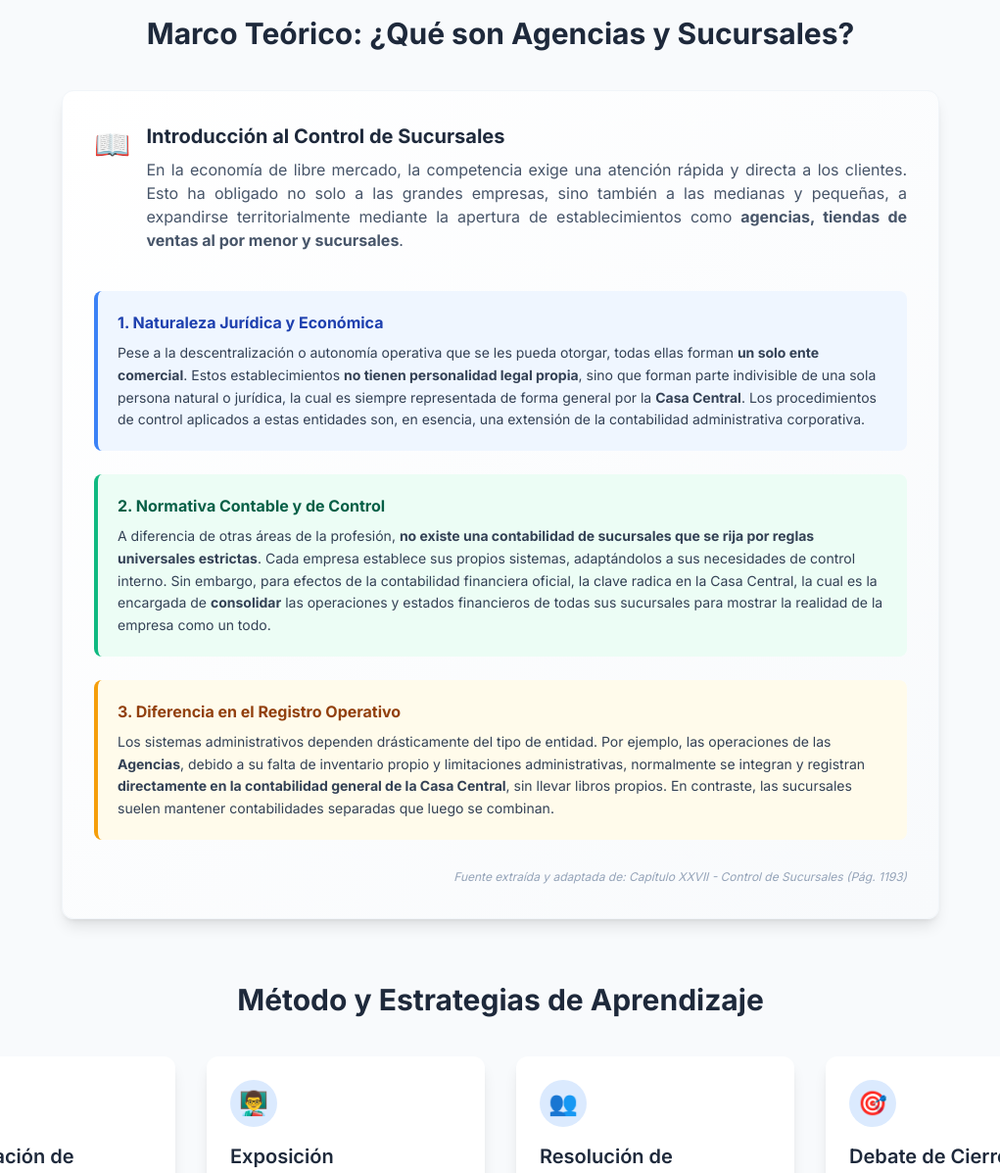
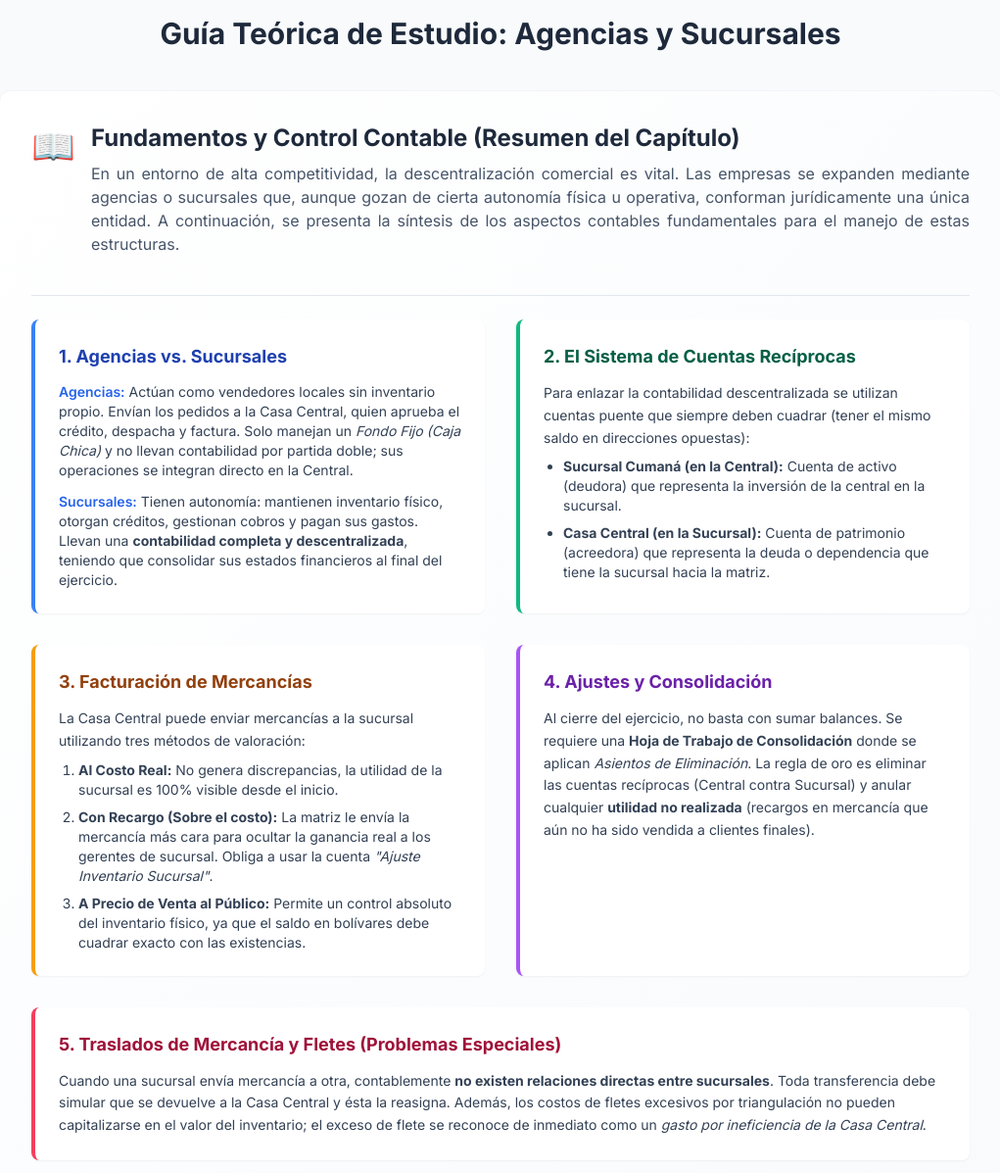
Before and after one commit to profesorfclementeunipap-debug/Contabilidad-IV-UCSAR, a website: page planificacion-tema3-agencias-sucursales.html in a window 1280 px wide. Shown: the part 800-1997 px from the top of the page at 98% size, without its empty margins (129-1150 px from the left). Drawn offline with nearby package versions, Linux system fonts and the light colour scheme.

Commit message:
Feat: Expand Marco Teorico to cover all 30 pages of the chapter

```diff
--- a/planificacion-tema3-agencias-sucursales.html
+++ b/planificacion-tema3-agencias-sucursales.html
@@ -110,44 +110,71 @@
             </div>
         </section>
 
-        <!-- Material de Apoyo: Marco Teórico -->
+        <!-- Material de Apoyo: Marco Teórico Extendido -->
         <section id="marco-teorico" class="mb-16 scroll-mt-20">
-            <h2 class="text-3xl font-bold text-center mb-10 text-slate-800">Marco Teórico: ¿Qué son Agencias y Sucursales?</h2>
-            <div class="bg-gradient-to-br from-white to-slate-50 p-8 rounded-xl shadow-lg border border-slate-100 max-w-4xl mx-auto">
-                <div class="flex items-start mb-6">
-                    <div class="text-3xl mr-4 mt-1 text-blue-600">📖</div>
+            <h2 class="text-3xl font-bold text-center mb-10 text-slate-800">Guía Teórica de Estudio: Agencias y Sucursales</h2>
+            <div class="bg-gradient-to-br from-white to-slate-50 p-8 rounded-xl shadow-lg border border-slate-100 max-w-5xl mx-auto">
+                <div class="flex items-start mb-6 border-b border-slate-200 pb-6">
+                    <div class="text-4xl mr-4 mt-1 text-blue-600">📖</div>
                     <div>
-                        <h3 class="text-xl font-bold text-slate-800 mb-2">Introducción al Control de Sucursales</h3>
+                        <h3 class="text-2xl font-bold text-slate-800 mb-2">Fundamentos y Control Contable (Resumen del Capítulo)</h3>
                         <p class="text-slate-600 text-justify mb-4">
-                            En la economía de libre mercado, la competencia exige una atención rápida y directa a los clientes. Esto ha obligado no solo a las grandes empresas, sino también a las medianas y pequeñas, a expandirse territorialmente mediante la apertura de establecimientos como <strong>agencias, tiendas de ventas al por menor y sucursales</strong>.
+                            En un entorno de alta competitividad, la descentralización comercial es vital. Las empresas se expanden mediante agencias o sucursales que, aunque gozan de cierta autonomía física u operativa, conforman jurídicamente una única entidad. A continuación, se presenta la síntesis de los aspectos contables fundamentales para el manejo de estas estructuras.
                         </p>
                     </div>
                 </div>
 
-                <div class="space-y-6">
-                    <div class="bg-blue-50 p-5 rounded-lg border-l-4 border-blue-500">
-                        <h4 class="font-bold text-blue-800 mb-2">1. Naturaleza Jurídica y Económica</h4>
+                <div class="grid grid-cols-1 md:grid-cols-2 gap-8">
+                    <!-- Diferencias -->
+                    <div class="bg-white p-6 rounded-lg border-l-4 border-blue-500 shadow-sm">
+                        <h4 class="font-bold text-blue-800 mb-3 text-lg">1. Agencias vs. Sucursales</h4>
+                        <ul class="space-y-3 text-sm text-slate-700">
+                            <li><span class="font-semibold text-blue-600">Agencias:</span> Actúan como vendedores locales sin inventario propio. Envían los pedidos a la Casa Central, quien aprueba el crédito, despacha y factura. Solo manejan un <em>Fondo Fijo (Caja Chica)</em> y no llevan contabilidad por partida doble; sus operaciones se integran directo en la Central.</li>
+                            <li><span class="font-semibold text-blue-600">Sucursales:</span> Tienen autonomía: mantienen inventario físico, otorgan créditos, gestionan cobros y pagan sus gastos. Llevan una <strong>contabilidad completa y descentralizada</strong>, teniendo que consolidar sus estados financieros al final del ejercicio.</li>
+                        </ul>
+                    </div>
+
+                    <!-- Cuentas Recíprocas -->
+                    <div class="bg-white p-6 rounded-lg border-l-4 border-emerald-500 shadow-sm">
+                        <h4 class="font-bold text-emerald-800 mb-3 text-lg">2. El Sistema de Cuentas Recíprocas</h4>
+                        <p class="text-slate-700 text-sm leading-relaxed mb-2">Para enlazar la contabilidad descentralizada se utilizan cuentas puente que siempre deben cuadrar (tener el mismo saldo en direcciones opuestas):</p>
+                        <ul class="space-y-2 text-sm text-slate-700 list-disc pl-5">
+                            <li><strong>Sucursal Cumaná (en la Central):</strong> Cuenta de activo (deudora) que representa la inversión de la central en la sucursal.</li>
+                            <li><strong>Casa Central (en la Sucursal):</strong> Cuenta de patrimonio (acreedora) que representa la deuda o dependencia que tiene la sucursal hacia la matriz.</li>
+                        </ul>
+                    </div>
+
+                    <!-- Facturación y Recargos -->
+                    <div class="bg-white p-6 rounded-lg border-l-4 border-amber-500 shadow-sm">
+                        <h4 class="font-bold text-amber-800 mb-3 text-lg">3. Facturación de Mercancías</h4>
+                        <p class="text-slate-700 text-sm leading-relaxed mb-2">La Casa Central puede enviar mercancías a la sucursal utilizando tres métodos de valoración:</p>
+                        <ul class="space-y-2 text-sm text-slate-700 list-decimal pl-5">
+                            <li><strong>Al Costo Real:</strong> No genera discrepancias, la utilidad de la sucursal es 100% visible desde el inicio.</li>
+                            <li><strong>Con Recargo (Sobre el costo):</strong> La matriz le envía la mercancía más cara para ocultar la ganancia real a los gerentes de sucursal. Obliga a usar la cuenta <em>"Ajuste Inventario Sucursal"</em>.</li>
+                            <li><strong>A Precio de Venta al Público:</strong> Permite un control absoluto del inventario físico, ya que el saldo en bolívares debe cuadrar exacto con las existencias.</li>
+                        </ul>
+                    </div>
+
+                    <!-- Consolidación y Ajustes -->
+                    <div class="bg-white p-6 rounded-lg border-l-4 border-purple-500 shadow-sm">
+                        <h4 class="font-bold text-purple-800 mb-3 text-lg">4. Ajustes y Consolidación</h4>
                         <p class="text-slate-700 text-sm leading-relaxed">
-                            Pese a la descentralización o autonomía operativa que se les pueda otorgar, todas ellas forman <strong>un solo ente comercial</strong>. Estos establecimientos <strong>no tienen personalidad legal propia</strong>, sino que forman parte indivisible de una sola persona natural o jurídica, la cual es siempre representada de forma general por la <strong>Casa Central</strong>. Los procedimientos de control aplicados a estas entidades son, en esencia, una extensión de la contabilidad administrativa corporativa.
+                            Al cierre del ejercicio, no basta con sumar balances. Se requiere una <strong>Hoja de Trabajo de Consolidación</strong> donde se aplican <em>Asientos de Eliminación</em>. La regla de oro es eliminar las cuentas recíprocas (Central contra Sucursal) y anular cualquier <strong>utilidad no realizada</strong> (recargos en mercancía que aún no ha sido vendida a clientes finales).
                         </p>
                     </div>
 
-                    <div class="bg-emerald-50 p-5 rounded-lg border-l-4 border-emerald-500">
-                        <h4 class="font-bold text-emerald-800 mb-2">2. Normativa Contable y de Control</h4>
+                    <!-- Traslados Inter-sucursales -->
+                    <div class="bg-white p-6 rounded-lg border-l-4 border-rose-500 shadow-sm md:col-span-2">
+                        <h4 class="font-bold text-rose-800 mb-3 text-lg">5. Traslados de Mercancía y Fletes (Problemas Especiales)</h4>
                         <p class="text-slate-700 text-sm leading-relaxed">
-                            A diferencia de otras áreas de la profesión, <strong>no existe una contabilidad de sucursales que se rija por reglas universales estrictas</strong>. Cada empresa establece sus propios sistemas, adaptándolos a sus necesidades de control interno. Sin embargo, para efectos de la contabilidad financiera oficial, la clave radica en la Casa Central, la cual es la encargada de <strong>consolidar</strong> las operaciones y estados financieros de todas sus sucursales para mostrar la realidad de la empresa como un todo.
-                        </p>
-                    </div>
-
-                    <div class="bg-amber-50 p-5 rounded-lg border-l-4 border-amber-500">
-                        <h4 class="font-bold text-amber-800 mb-2">3. Diferencia en el Registro Operativo</h4>
-                        <p class="text-slate-700 text-sm leading-relaxed">
-                            Los sistemas administrativos dependen drásticamente del tipo de entidad. Por ejemplo, las operaciones de las <strong>Agencias</strong>, debido a su falta de inventario propio y limitaciones administrativas, normalmente se integran y registran <strong>directamente en la contabilidad general de la Casa Central</strong>, sin llevar libros propios. En contraste, las sucursales suelen mantener contabilidades separadas que luego se combinan.
+                            Cuando una sucursal envía mercancía a otra, contablemente <strong>no existen relaciones directas entre sucursales</strong>. Toda transferencia debe simular que se devuelve a la Casa Central y ésta la reasigna. Además, los costos de fletes excesivos por triangulación no pueden capitalizarse en el valor del inventario; el exceso de flete se reconoce de inmediato como un <em>gasto por ineficiencia de la Casa Central</em>.
                         </p>
                     </div>
                 </div>
-                <div class="mt-6 text-right">
-                    <span class="text-xs text-slate-400 italic">Fuente extraída y adaptada de: Capítulo XXVII - Control de Sucursales (Pág. 1193)</span>
+
+                <div class="mt-8 bg-slate-800 p-4 rounded-lg text-center">
+                    <p class="text-white font-medium">Esta síntesis condensa los preceptos contables desde la definición de establecimientos hasta las reglas avanzadas de consolidación financiera y traslados.</p>
+                    <span class="text-sky-300 text-xs mt-2 block">Resumen Integro: Libro de Contabilidad - Capítulo XXVII (Páginas 1193 a 1222)</span>
                 </div>
             </div>
         </section>
```
